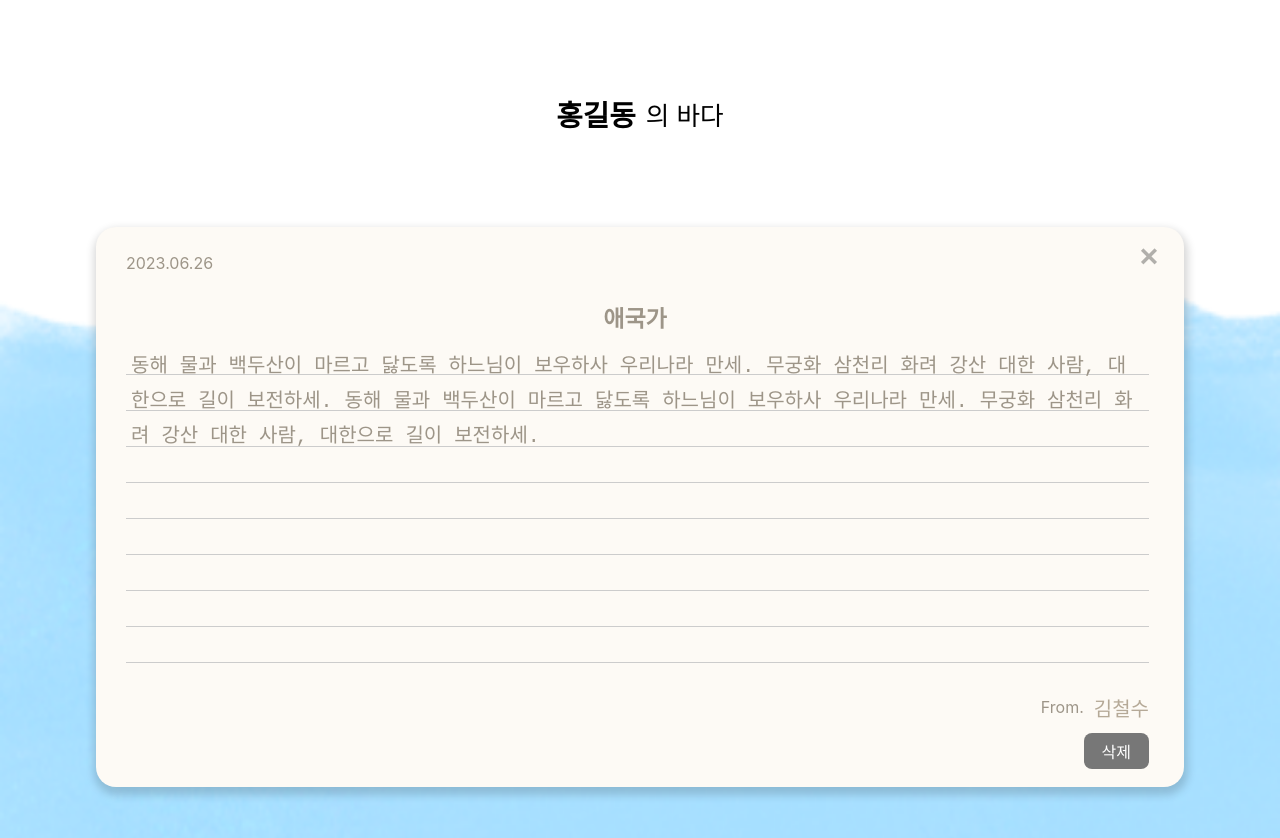
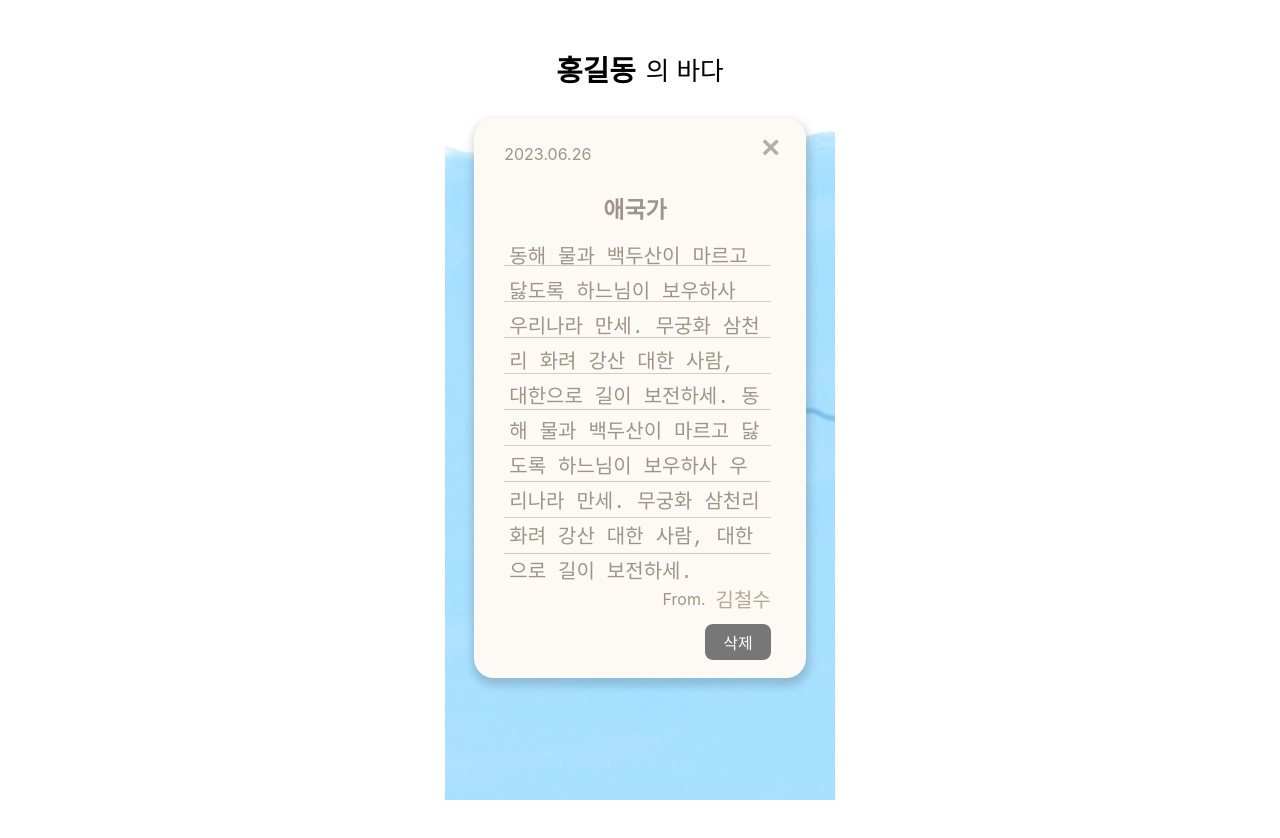
Before and after one commit to likelionkit-Wave/wave, a React (Create React App) app: page /readwave in a window 1280 px wide. Shown: the top 838 px of the page. After the commit the page ends 800 px from the top, so only its background shows below. Built offline with nearby package versions, Linux system fonts and the light colour scheme.

Commit message:
WritePage ReadPage 구현

```diff
--- a/src/styles/page/ReadPage.css
+++ b/src/styles/page/ReadPage.css
@@ -1,3 +1,10 @@
+.readContainer {
+  margin: 0 auto;
+  width: 390px;
+  height: 100vh;
+  overflow-x: auto;
+}
+
 .readHeader {
   display: flex;
   justify-content: center;
@@ -20,7 +27,7 @@
   background-repeat: no-repeat;
   background-size: cover;
   height: 100vh;
-  margin-top: 5%;
+  width: 100%;
   display: flex;
   flex-direction: column;
   align-items: center;
--- a/src/styles/page/WritePage.css
+++ b/src/styles/page/WritePage.css
@@ -4,7 +4,8 @@
   display: flex;
   flex-direction: column;
   align-items: center;
-  padding: 0 10%;
+  width: 390px;
+  margin: 0 auto;
 }
 
 .writeHeader {
@@ -28,7 +29,7 @@
 .letter {
   background-color: #fdfaf5;
   height: 65vh;
-  width: 100%;
+  width: 90%;
   border-radius: 20px;
   padding: 50px 10px 80px 0;
   box-sizing: border-box;
```
